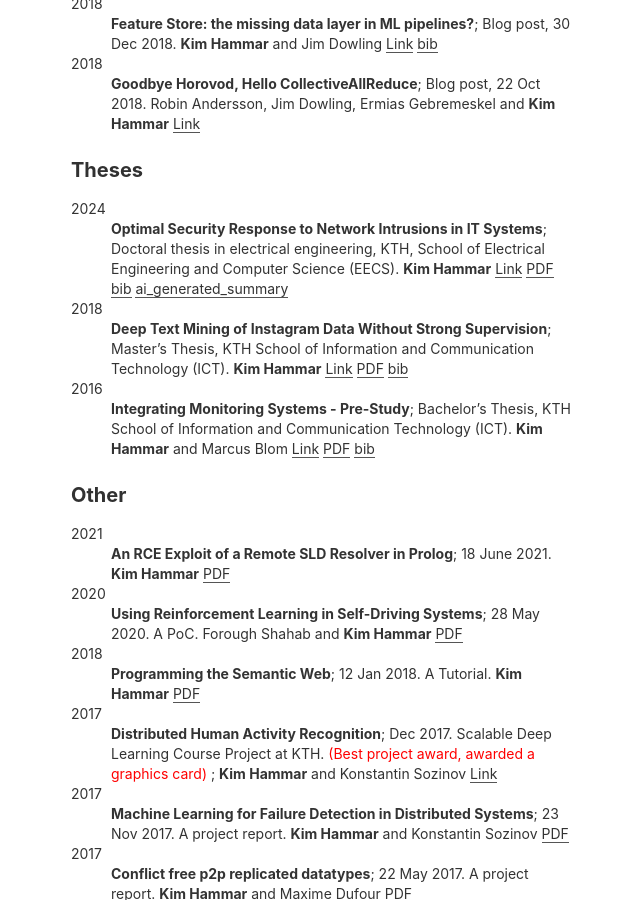
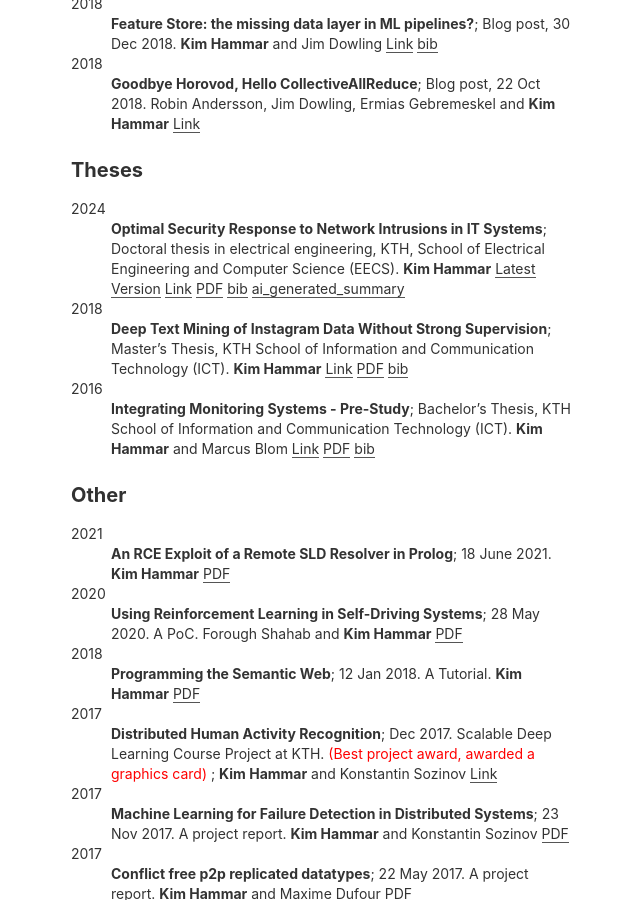
Before and after one commit to Limmen/Limmen.github.io, a Jekyll site: the page built from publications.md, in a window 1280 px wide and 900 px high, scrolled down 4269 px. Shown: the whole window, without its empty margins (319-959 px from the left). Built offline with Jekyll 4.4.1, drawn with Linux system fonts in a browser that asks for light colours.

Commit message:
add arxiv link

```diff
--- a/publications.md
+++ b/publications.md
@@ -254,6 +254,7 @@
 2024
 :   **Optimal Security Response to Network Intrusions in IT Systems**; Doctoral thesis in electrical engineering, KTH, School of Electrical Engineering and Computer Science (EECS).
 	**Kim Hammar**
+	[Latest Version](https://arxiv.org/abs/2502.02541)
 	[Link](https://kth.diva-portal.org/smash/record.jsf?dswid=7585&faces-redirect=true&language=en&searchType=SIMPLE&query=&af=%5B%5D&aq=%5B%5B%5D%5D&aq2=%5B%5B%5D%5D&aqe=%5B%5D&pid=diva2%3A1912164&noOfRows=50&sortOrder=author_sort_asc&sortOrder2=title_sort_asc&onlyFullText=false&sf=all)
 	[PDF](/assets/papers/Kim_Hammar_PHD_Thesis.pdf)
     [bib](/assets/citations/kim_phd_thesis.bib)
```
